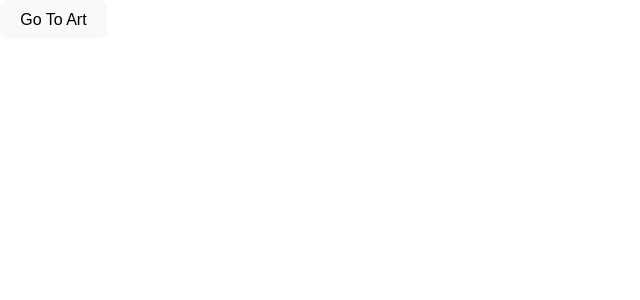
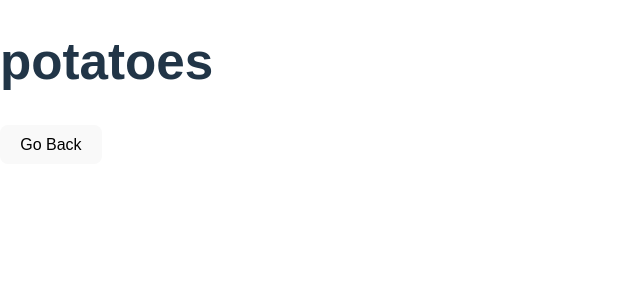
Before and after one commit to Racc000n/R_Website, a React (Vite) app: page / in a window 1280 px wide. Shown: the top 300 px of the page, without its empty margins (0-640 px from the left). Built offline with nearby package versions, Linux system fonts and the light colour scheme.

Commit message:
More Routing things

```diff
--- a/src/App.tsx
+++ b/src/App.tsx
@@ -6,7 +6,7 @@ function App() {
 
   <div>
 
-    <Link to={"/artpage"}>
+    <Link to={"/R_Website/artpage"}>
       <button> Go To Art </button>
       </Link>
   </div>
--- a/src/ArtPage/ArtData.tsx
+++ b/src/ArtPage/ArtData.tsx
@@ -15,7 +15,7 @@
     //Main array where all Illustration arts will be put?
     //Will keep track of all information too
     const artIll: Art[] = [
-        {type: "Ch", img: "/src/ArtPage/Assets/Aiko24.jpg", title: "Yearly Sketch", medium: "Watercolour", desc: "A yearly sketch I do to see how much I have improved in character drawing."},
+        {type: "Ch", img: "/R_Website/src/ArtPage/Assets/Aiko24.jpg", title: "Yearly Sketch", medium: "Watercolour", desc: "A yearly sketch I do to see how much I have improved in character drawing."},
         {type: "Ch", img: "/R_Website/src/ArtPage/Assets/AngelLaurent.jpg", title: "Half a Contract", medium: "Digital", desc: "Two of my original characters."},
         {type: "Ill", img: "/R_Website/src/ArtPage/Assets/BellTree.jpg", title: "Bell Tree", medium: "Digital", desc: "Concept art for a game."},
         {type: "Ill", img: "/R_Website/src/ArtPage/Assets/BlueJack.jpg", title: "Wizard", medium: "Digital", desc: "Art of an original character."},
--- a/src/ArtPage/ArtInfo.tsx
+++ b/src/ArtPage/ArtInfo.tsx
@@ -39,7 +39,7 @@ function ArtInfo() {
         <div className="idkimg">
         <div className="container">
         <div className="info">
-        <Link to={"/artpage"}>
+        <Link to={"/R_Website/artpage"}>
         <button> Go Back </button>
         </Link>
         <h2> Title: {data.title} </h2>
--- a/src/ArtPage/ArtTab.tsx
+++ b/src/ArtPage/ArtTab.tsx
@@ -18,7 +18,7 @@ function Img({data, artId}: {data : Art, artId : Number}) {
     //when clicked say title
     function onImgClick() {
     console.log(artId);
-    navigate(`/artpage/${artId}`);
+    navigate(`/R_Website/artpage/${artId}`);
     }
 
     const onImgEnter = (evt : any) => {
--- a/src/NotFoundPage.tsx
+++ b/src/NotFoundPage.tsx
@@ -6,7 +6,7 @@ function NotFound() {
         <>
         <div>
         <h1> potatoes </h1>
-        <Link to={"/"}>
+        <Link to={"/R_Website/"}>
         <button> Go Back </button>
         </Link>
         </div>
--- a/src/main.tsx
+++ b/src/main.tsx
@@ -9,9 +9,9 @@ import NotFound from './NotFoundPage.tsx'
 import { createBrowserRouter, RouterProvider} from 'react-router-dom';
 
 const router = createBrowserRouter([
-  {path: "/", element: <App/>,},
-  {path: "/artpage", element: <ArtPage/>},
-  {path: "/artpage/:artId", element: <ArtInfo/>},
+  {path: "/R_Website/", element: <App/>,},
+  {path: "/R_Website/artpage", element: <ArtPage/>},
+  {path: "/R_Website/artpage/:artId", element: <ArtInfo/>},
   {path: "*", element: <NotFound/>}
 
 ]);
--- a/vite.config.ts
+++ b/vite.config.ts
@@ -4,5 +4,5 @@ import react from '@vitejs/plugin-react'
 // https://vite.dev/config/
 export default defineConfig({
   plugins: [react()],
-  base: "R_Website",
+  base: "/R_Website/",
 })
```
